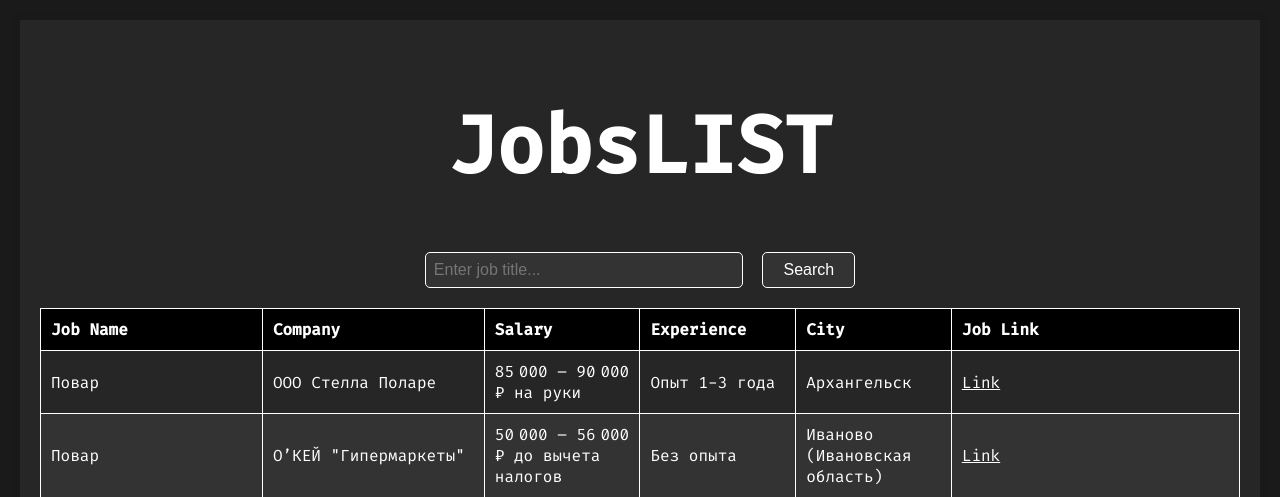
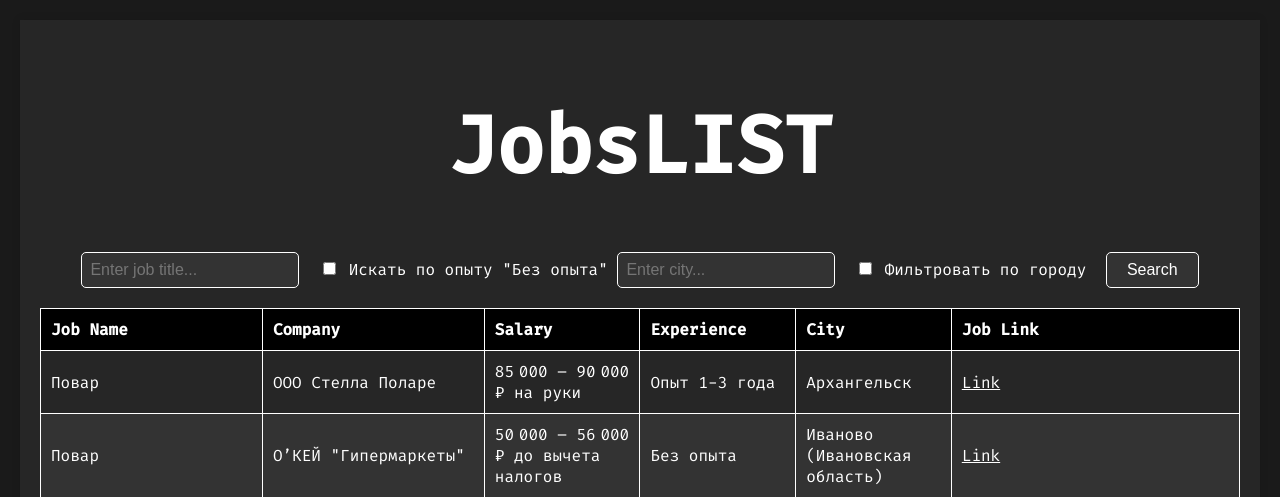
Before and after one commit to falsepromisw/-, a Flask app: page / in a window 1280 px wide. Shown: the top 497 px of the page. Run offline with Flask 3, Linux system fonts and the light colour scheme; data comes from the database, SQL or seed files in the repository; both versions use the stored data as it was after the commit.

Commit message:
фильтрация опыт + город

```diff
--- a/app.py
+++ b/app.py
@@ -22,10 +22,23 @@ def update_jobs():
 
 @app.route('/get_jobs')
 def get_jobs():
+    experience_filter = request.args.get('experience', None)
+    city_filter = request.args.get('city', None)
     try:
         conn = sqlite3.connect(db_path)
         cursor = conn.cursor()
-        cursor.execute("SELECT * FROM jobs")
+
+        query = "SELECT * FROM jobs WHERE 1=1"
+        params = []
+
+        if experience_filter == "Без опыта":
+            query += " AND Experience = 'Без опыта'"
+
+        if city_filter:
+            query += " AND City = ?"
+            params.append(city_filter)
+
+        cursor.execute(query, params)
         jobs = cursor.fetchall()
         conn.close()
         return jsonify(jobs)
--- a/templates/index.html
+++ b/templates/index.html
@@ -92,13 +92,14 @@
         }
 
         .search-input {
-            width: 300px;
+            width: 200px;
             padding: 8px;
             font-size: 16px;
             border: 1px solid #ffffff;
             border-radius: 5px;
             background-color: #333333;
             color: #ffffff;
+            margin-right: 10px;
         }
 
         .search-btn {
@@ -122,6 +123,11 @@
         <h1 class="jobs-heading">JobsLIST</h1>
         <div class="search-container">
             <input type="text" id="search-input" class="search-input" placeholder="Enter job title...">
+            <input type="checkbox" id="checkbox-experience">
+            <label for="checkbox-experience">Искать по опыту "Без опыта"</label>
+            <input type="text" id="city-input" class="search-input" placeholder="Enter city...">
+            <input type="checkbox" id="checkbox-city">
+            <label for="checkbox-city">Фильтровать по городу</label>
             <button id="search-button" class="search-btn">Search</button>
         </div>
         <table id="jobs-table">
@@ -144,7 +150,15 @@
     <script>
         $(document).ready(function() {
             function fetchJobs() {
-                $.get("/get_jobs", function(data) {
+                let query = "/get_jobs";
+                let params = {};
+                if ($("#checkbox-experience").prop("checked")) {
+                    params.experience = "Без опыта";
+                }
+                if ($("#checkbox-city").prop("checked")) {
+                    params.city = $("#city-input").val();
+                }
+                $.get(query, params, function(data) {
                     let tableBody = $("#jobs-table tbody");
                     tableBody.empty();
                     data.forEach(function(job) {
@@ -165,7 +179,9 @@
 
             $("#search-button").click(function() {
                 let jobName = $("#search-input").val();
-                $.get("/update_jobs", { job_name_search: jobName }, function(data) {
+                let experience = $("#checkbox-experience").prop("checked") ? "Без опыта" : "";
+                let city = $("#checkbox-city").prop("checked") ? $("#city-input").val() : "";
+                $.get("/update_jobs", { job_name_search: jobName, experience: experience, city: city }, function(data) {
                     console.log(data.message);
                     fetchJobs();
                 }).fail(function(jqXHR, textStatus, errorThrown) {
```
Also changed, not shown: jobs.db, 1 other file.
